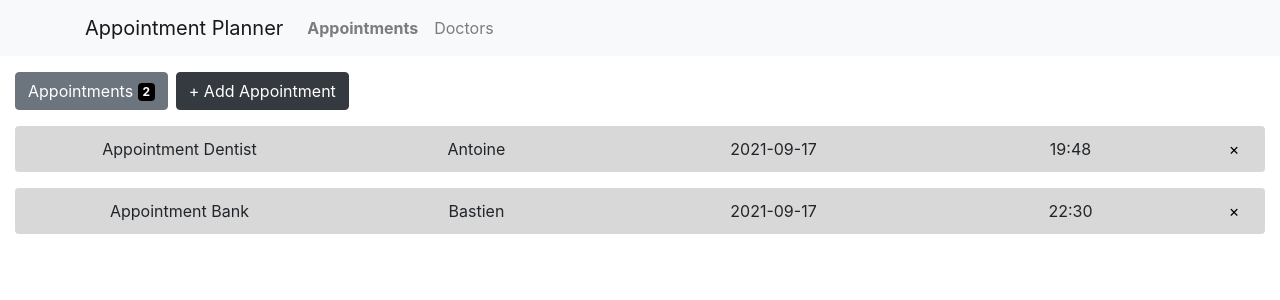
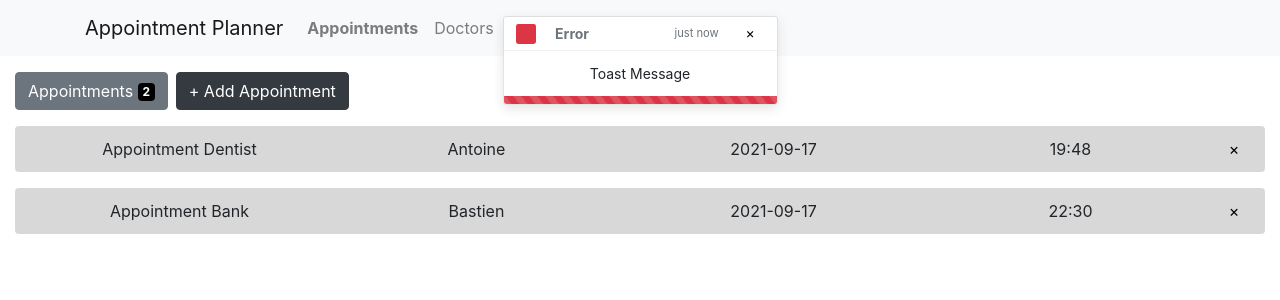
Before and after one commit to antoineGH/react_appointment_hospital, a React (Create React App) app: page /appointments in a window 1280 px wide. Shown: the top 300 px of the page. Built offline with nearby package versions, Linux system fonts and the light colour scheme.

Commit message:
fix default select contact picker

```diff
--- a/src/components/contactPicker/ContactPicker.js
+++ b/src/components/contactPicker/ContactPicker.js
@@ -6,8 +6,9 @@ export default function ContactPicker(props) {
 
 	return (
 		<Form.Group as={Col} controlId='formGridTitle'>
+			<Form.Label>Doctor</Form.Label>
 			<Form.Select aria-label='Default select' onChange={(e) => onChange(e)}>
-				<option value='' selected disabled>
+				<option value='' defaultValue disabled>
 					Select Doctor
 				</option>
 				{contacts.map((contact, count) => {
--- a/src/components/customToast/CustomToast.css
+++ b/src/components/customToast/CustomToast.css
@@ -5,10 +5,18 @@
 	margin: auto;
 }
 
+.toast.show {
+	display: block;
+	opacity: 1;
+	position: absolute;
+	top: 1rem;
+	min-width: 275px;
+}
+
 .toast-header {
 	display: grid;
-	grid-template-columns: 1fr 2fr 1fr;
-	gap: 10px;
+	grid-template-columns: 0.7fr 2fr 1fr 0.7fr;
+	gap: 0px;
 	width: 100%;
 }
 
@@ -32,8 +40,19 @@
 
 .progress {
 	border-radius: initial;
+	height: 0.5rem;
 }
 
-.progress-bar {
-	height: 50%;
+.btn_close_custom {
+	background-color: white;
+	border: none;
+	width: 25px;
+	height: 25px;
+	display: flex;
+	justify-self: flex-end;
 }
+
+.me-auto {
+	display: flex;
+	justify-self: flex-start;
+}
--- a/src/components/customToast/CustomToast.js
+++ b/src/components/customToast/CustomToast.js
@@ -18,18 +18,22 @@ export default function CustomToast(props) {
 		if (count === 100) {
 			setCounter()
 			setTimeout(() => {
-				toggleToast()
+				// toggleToast()
 			}, 500)
 		}
 	}, [count, setCounter, toggleToast])
 
 	return (
 		<Row className='row_toast'>
-			<Toast show={showToast} onClose={toggleToast} delay={3000} autohide>
+			{/* <Toast show={showToast} onClose={toggleToast} delay={3000} autohide> */}
+			<Toast show={showToast} onClose={toggleToast} animation={false}>
 				<Toast.Header>
 					<div className={typeAlert[toastType].class} alt=''></div>
 					<strong className='me-auto'>{typeAlert[toastType].text}</strong>
 					<small>{toastTime}</small>
+					<button className='btn_close_custom' onClick={toggleToast}>
+						&times;
+					</button>
 				</Toast.Header>
 				<Toast.Body>{toastBody}</Toast.Body>
 				<ProgressBar animated now={count} variant={typeAlert[toastType].progress} />
```
